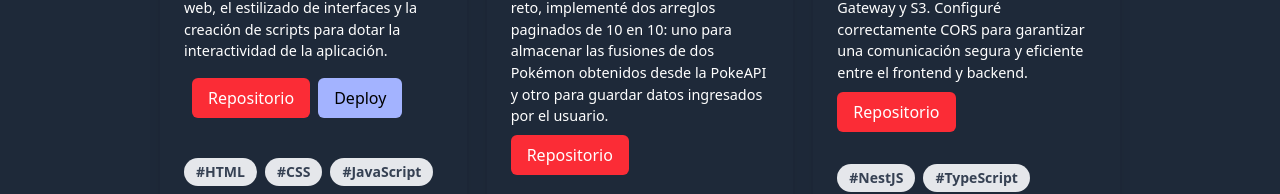
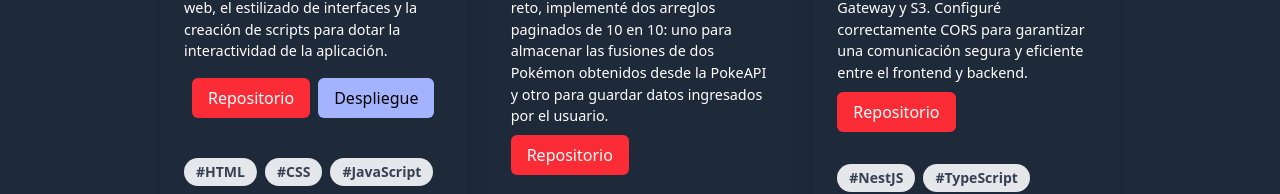
Before and after one commit to andrebm99/portfolio, a React (Vite) app: page /projects in a window 1280 px wide. Shown: the part 495-689 px from the top of the page. Built offline with nearby package versions, Linux system fonts and the light colour scheme.

Commit message:
feat: arreglando tarjetas de proyectos en celular

```diff
--- a/src/App.css
+++ b/src/App.css
@@ -2,4 +2,5 @@
 
 body{
   background-color: #1e2939;
+  scroll-behavior: smooth;
 }
--- a/src/css/projects.css
+++ b/src/css/projects.css
@@ -18,7 +18,7 @@
 
 .tarjetas {
   min-height: 620px;
-  max-height: 800px;
+  max-height: 900px;
   transition: transform 0.2s ease;
 }
 
--- a/src/pages/Projects.tsx
+++ b/src/pages/Projects.tsx
@@ -44,7 +44,7 @@ export default function Projects() {
             rel="noopener noreferrer"
             className="inline-flex items-center bg-indigo-300 text-black px-4 py-2 rounded-md transition-transform duration-100 ease-out active:scale-[0.94]"
           >
-            Deploy
+            Despliegue
           </a>
         </div>
         <div className="px-6 pt-4 pb-2">
```
